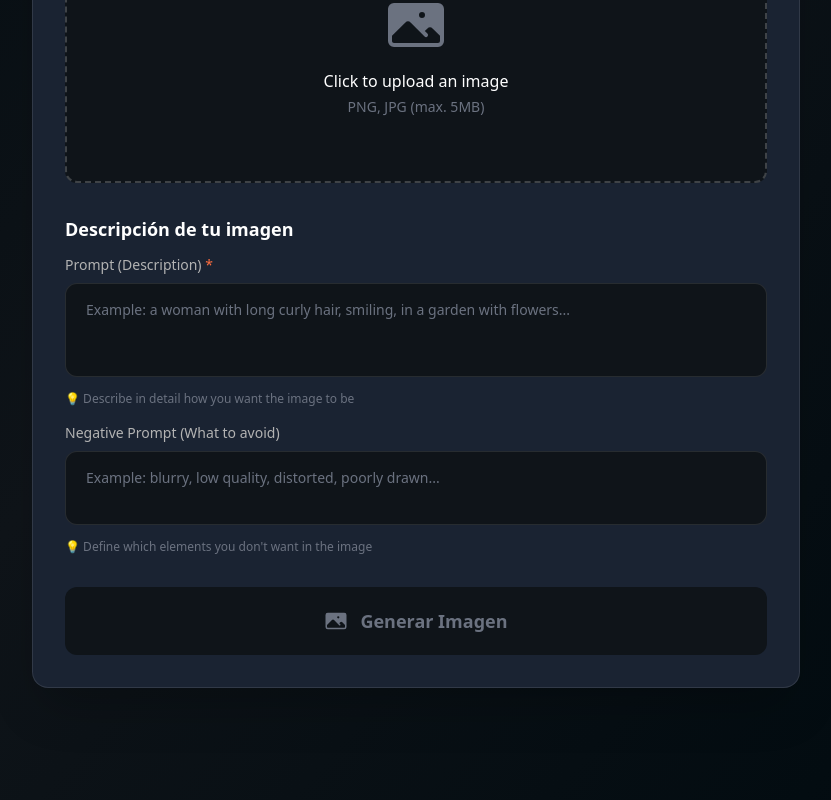
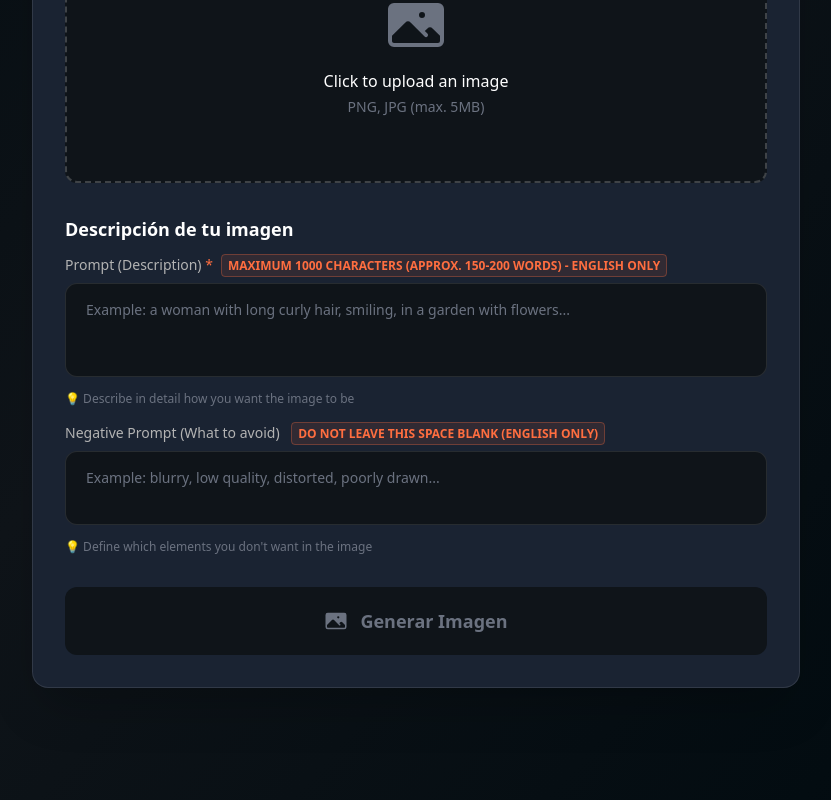
Before and after one commit to DreamDuel/DreamDuel-FrontEnd-Web, a Vue app: page /images in a window 1280 px wide. Shown: the part 764-1564 px from the top of the page, without its empty margins (224-1055 px from the left). Built offline with nearby package versions, Linux system fonts and the light colour scheme; what vue3-google-login would draw is missing.

Commit message:
feat: add prompt constraints, word count mapping, and language warnings to image generator UI

```diff
--- a/src/locales/en.ts
+++ b/src/locales/en.ts
@@ -163,9 +163,11 @@ export default {
     step2: '2. Generation Options',
     promptLabel: 'Prompt (Description)',
     promptRequired: '*',
+    promptWarning: 'MAXIMUM 1000 CHARACTERS (APPROX. 150-200 WORDS) - ENGLISH ONLY',
     promptPlaceholder: 'Example: a woman with long curly hair, smiling, in a garden with flowers...',
     promptTip: '💡 Describe in detail how you want the image to be',
     negativePromptLabel: 'Negative Prompt (What to avoid)',
+    negativePromptWarning: 'DO NOT LEAVE THIS SPACE BLANK (ENGLISH ONLY)',
     negativePromptPlaceholder: 'Example: blurry, low quality, distorted, poorly drawn...',
     negativePromptTip: '💡 Define which elements you don\'t want in the image',
     generateButton: 'Generate Image',
--- a/src/locales/es.ts
+++ b/src/locales/es.ts
@@ -163,9 +163,11 @@ export default {
     step2: '2. Opciones de Generación',
     promptLabel: 'Prompt (Descripción)',
     promptRequired: '*',
+    promptWarning: 'COMO MÁXIMO 1000 CARACTERES (APROX. 150-200 PALABRAS) - SOLO EN INGLÉS',
     promptPlaceholder: 'Ejemplo: una mujer con cabello largo y rizado, sonriendo, en un jardín con flores...',
     promptTip: '💡 Describe con detalle cómo quieres que sea la imagen',
     negativePromptLabel: 'Negative Prompt (Qué evitar)',
+    negativePromptWarning: 'SIN DEJAR ESTE ESPACIO EN BLANCO (SOLO EN INGLÉS)',
     negativePromptPlaceholder: 'Ejemplo: borroso, baja calidad, distorsionado, mal dibujado...',
     negativePromptTip: '💡 Define qué elementos no quieres en la imagen',
     generateButton: 'Generar Imagen',
--- a/src/presentation/views/ImageGeneratorView.vue
+++ b/src/presentation/views/ImageGeneratorView.vue
@@ -317,6 +317,7 @@ const closeResultModal = () => {
             <label class="block text-text-secondary font-medium mb-2 text-xs sm:text-sm">
               {{ t('imageGenerator.promptLabel') }}
               <span class="text-accent-crimson">{{ t('imageGenerator.promptRequired') }}</span>
+              <span class="ml-2 text-accent-crimson text-[10px] sm:text-xs font-bold bg-accent-crimson/10 border border-accent-crimson/30 px-1.5 py-0.5 rounded whitespace-nowrap">{{ t('imageGenerator.promptWarning') }}</span>
             </label>
             <textarea
               v-model="prompt"
@@ -333,6 +334,7 @@ const closeResultModal = () => {
           <div>
             <label class="block text-text-secondary font-medium mb-2 text-xs sm:text-sm">
               {{ t('imageGenerator.negativePromptLabel') }}
+              <span class="ml-2 text-accent-crimson text-[10px] sm:text-xs font-bold bg-accent-crimson/10 border border-accent-crimson/30 px-1.5 py-0.5 rounded whitespace-nowrap">{{ t('imageGenerator.negativePromptWarning') }}</span>
             </label>
             <textarea
               v-model="negativePrompt"
```
